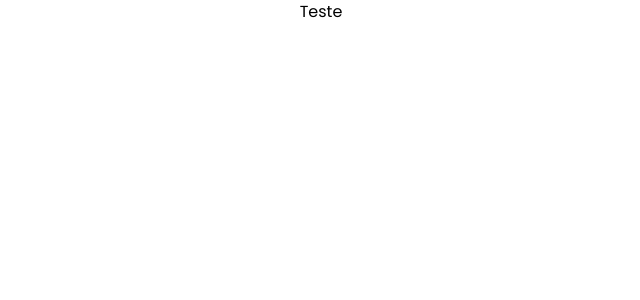
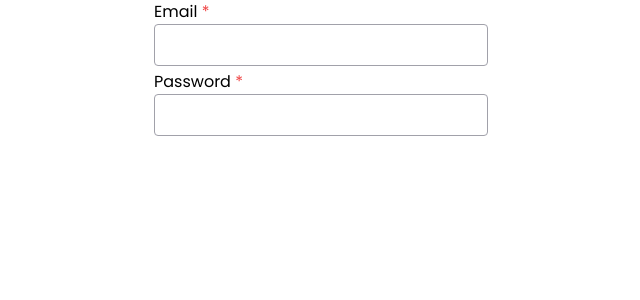
Before and after one commit to MatheusAPL/profut, a Next.js app: page /login in a window 1280 px wide. Shown: the top 300 px of the page, without its empty margins (319-959 px from the left). Built offline with nearby package versions, Linux system fonts and the light colour scheme.

Commit message:
committed

```diff
--- a/package.json
+++ b/package.json
@@ -17,7 +17,7 @@
     "postcss": "8.4.30",
     "react": "18.2.0",
     "react-dom": "18.2.0",
-    "tailwindcss": "3.3.3",
+    "tailwindcss": "^3.3.3",
     "yup": "^1.2.0"
   }
 }
--- a/src/app/components/input.jsx
+++ b/src/app/components/input.jsx
@@ -1,10 +1,21 @@
+"use client"
+import { ErrorMessage, Field } from 'formik'
 import React from 'react'
 
-export default function input({name, label, type, required, ...props}) {
+export default function Input({name, label, type, required, ...props}) {
   return (
     <div className='flex flex-col'>
         <div className='capitalize'>
-            {label || name} <span className='text-red'></span>
+            {label || name} <span className="text-red-500">{required && "*"}</span>
+        </div>
+        <Field
+            name={name}
+            type={type}
+            {...props}
+            className="p-2 rounded border-zinc-400 border border-solid outline-0 focus:border-blue-500"
+        />
+        <div className='text-red-500 text-xs mt-1'>
+            <ErrorMessage name={name} />
         </div>
     </div>
   )
--- a/src/app/globals.css
+++ b/src/app/globals.css
@@ -1,8 +1,9 @@
-@tailwind base;
-@tailwind components;
-@tailwind utilities;
+@import 'tailwindcss/base';
+@import 'tailwindcss/components';
+@import 'tailwindcss/utilities';
 
-*{
+
+* {
   margin: 0;
   padding: 0;
   box-sizing: border-box;
--- a/src/app/layout.js
+++ b/src/app/layout.js
@@ -13,7 +13,7 @@ export const metadata = {
 
 export default function RootLayout({ children }) {
   return (
-    <html lang="pt-br">
+    <html lang="en">
       <body className={poppins.className}>{children}</body>
     </html>
   )
--- a/src/app/login/page.jsx
+++ b/src/app/login/page.jsx
@@ -1,4 +1,5 @@
 "use client";
+import Input from "../components/input";
 import{Form,Formik} from "formik";
 import React from 'react'
 
@@ -6,7 +7,19 @@ export default function Login() {
   return (
     <main className="min-h-screen flex items -center justify-center">
         <Formik>
-            {({ values }) => <Form noValidate> Teste </Form>}
+            {({ values }) =>
+                <Form noValidate>
+                    <Input
+                     name="email"
+                     type="email"
+                     required />
+                    <Input
+                     name="password"
+                     type="password"
+                     required
+                     autoComplete="off"
+                    />
+                </Form>}
         </Formik>
     </main>
   )
--- a/src/app/page.js
+++ b/src/app/page.js
@@ -1,4 +1,4 @@
-import Image from 'next/image'
+
 
 export default function Home() {
   return (
```
Also changed, not shown: 1 other file (tests, documents, lock files or other folders).
